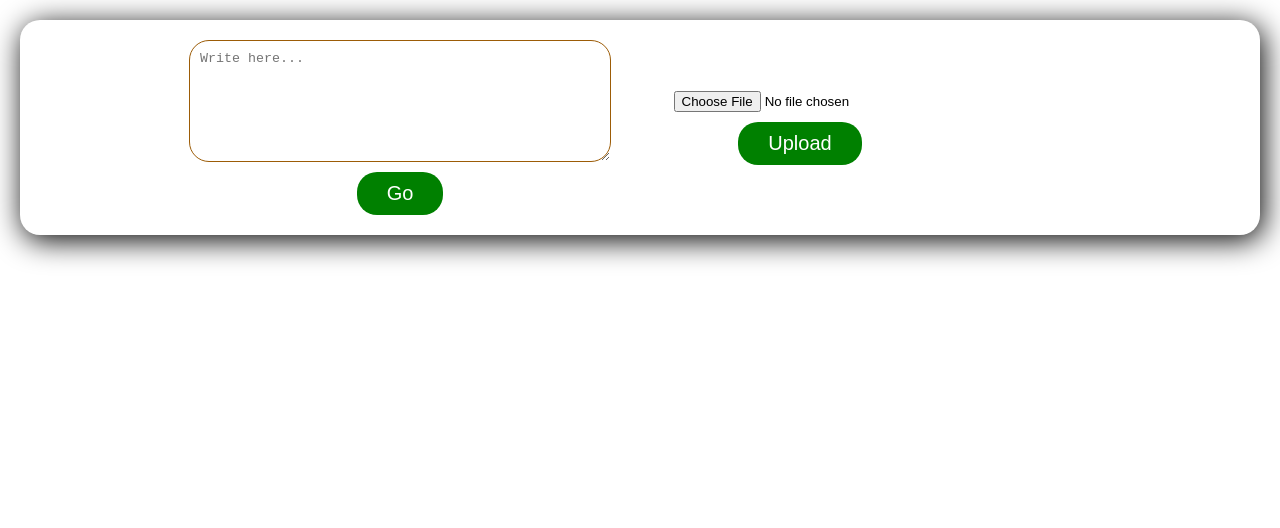
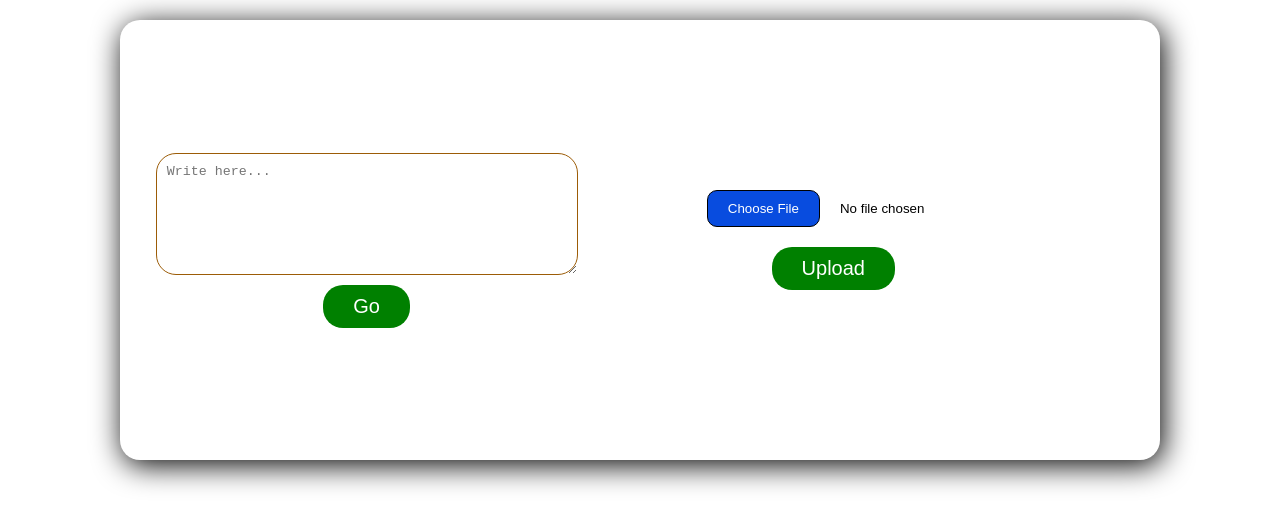
Before and after one commit to arpanbhattacharya/react-frontend, a React (Create React App) app in the folder frontend/: page / in a window 1280 px wide. Shown: the top 528 px of the page. Built offline with nearby package versions, Linux system fonts and the light colour scheme.

Commit message:
complete app.css

```diff
--- a/frontend/src/App.css
+++ b/frontend/src/App.css
@@ -1,19 +1,23 @@
-#main{
-
+#main {
+  display: flex;
+  align-items: center;
+  justify-content: center;
 }
 
-#container{
+#container {
   display: flex;
-  justify-content: center;
+  justify-content: space-evenly;
   align-items: center;
   padding: 20px;
   border: 2px;
   margin: 20px;
   border-radius: 20px;
   box-shadow: 3px 5px 30px;
+  width: 1000px;
+  height: 400px;
 }
 
-#text-field{
+#text-field {
   display: flex;
   justify-content: center;
   align-items: center;
@@ -21,21 +25,23 @@
   height: 100%;
   width: 20rem;
   align-items: center;
+  /* padding: 20px; */
 }
 
-#upload{
+#upload {
   display: flex;
   justify-content: center;
   align-items: center;
   flex-direction: column;
   height: 100%;
   width: 30rem;
+  /* padding: 20px; */
 }
 
-#b{
+#b {
   border: none;
   border-radius: 20px;
-  padding : 10px 30px;
+  padding: 10px 30px;
   text-align: center;
   font-size: 20px;
   background-color: green;
@@ -49,16 +55,16 @@
   transition: .13s ease-in;
 }
 
-#bb{
+#bb {
   border: none;
   border-radius: 20px;
-  padding : 10px 30px;
+  padding: 10px 30px;
   text-align: center;
   font-size: 20px;
   background-color: green;
   color: white;
   cursor: pointer;
-  margin-top: 10px;
+  margin-top: 20px;
 }
 
 #bb:hover {
@@ -66,10 +72,25 @@
   transition: .13s ease-in;
 }
 
-#text{
+#text {
   width: 400px;
   height: 100px;
   border-radius: 20px;
   border-color: rgb(156, 92, 7);
   padding: 10px;
 }
+
+input[type=file]::file-selector-button {
+  margin-right: 20px;
+  border: 1px solid black;
+  background: #084cdf;
+  padding: 10px 20px;
+  border-radius: 10px;
+  color: #fff;
+  cursor: pointer;
+  transition: background .2s ease-in-out;
+}
+
+input[type=file]::file-selector-button:hover {
+  background: #0d45a5;
+}
```
